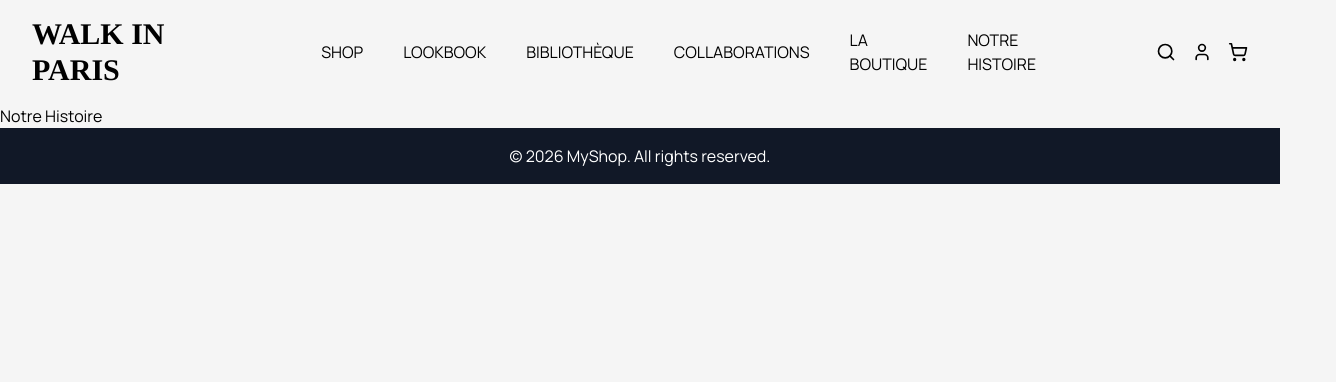
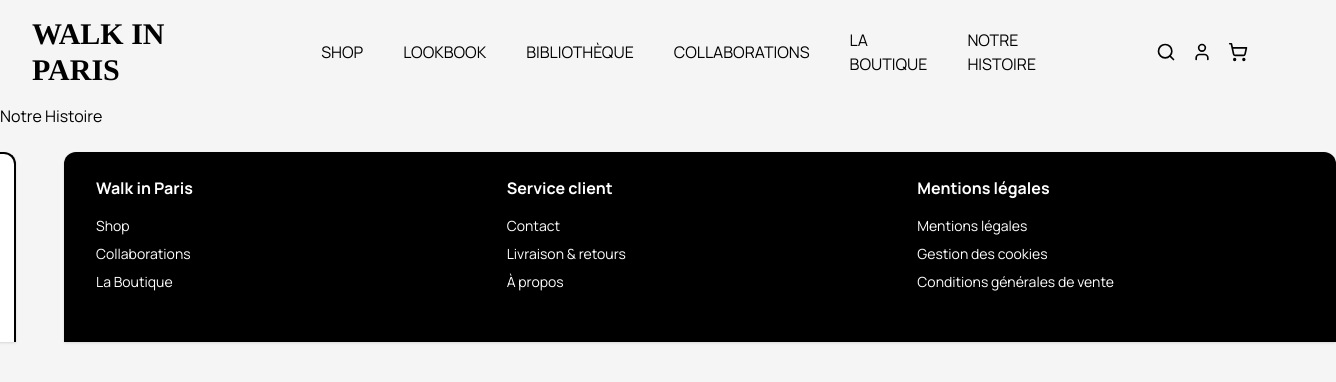
Before and after one commit to AntoineWtz/walk-template, a React (Create React App) app: page /about in a window 1280 px wide. Shown: the top 382 px of the page, 1336 px wide, since content can reach past the window. Built offline with nearby package versions, Linux system fonts and the light colour scheme.

Commit message:
perfect footer desktop

```diff
--- a/src/components/Footer.tsx
+++ b/src/components/Footer.tsx
@@ -1,9 +1,74 @@
 import React from 'react';
+import { Twitter, Instagram, Flame } from 'lucide-react';
+import logo from '../assets/img/logo-walk-monoblack.png';
 
 const Footer = () => {
     return (
-        <footer className="bg-gray-900 text-white py-4 text-center">
-            <p>&copy; {new Date().getFullYear()} MyShop. All rights reserved.</p>
+        <footer className="text-white">
+            {/* Grid principale */}
+            <div className="container mx-auto grid grid-cols-12 gap-6 pt-6 md:gap-12 justify-center">
+                {/* Bloc réseaux sociaux */}
+                <div className="bg-white border-t-2 border-l-2 border-r-2 border-black rounded-t-xl col-span-1 flex flex-col items-center justify-evenly space-y-4 py-4 px-4 shadow">
+                    <a
+                        href="https://instagram.com"
+                        target="_blank"
+                        rel="noopener noreferrer"
+                        className="text-black hover:text-gray-400"
+                    >
+                        <Instagram size={24} />
+                    </a>
+                    <a
+                        href="https://tiktok.com"
+                        target="_blank"
+                        rel="noopener noreferrer"
+                        className="text-black hover:text-gray-400"
+                    >
+                        <Flame size={24} />
+                    </a>
+                    <a
+                        href="https://twitter.com"
+                        target="_blank"
+                        rel="noopener noreferrer"
+                        className="text-black hover:text-gray-400"
+                    >
+                        <Twitter size={24} />
+                    </a>
+                    <img src={logo} alt="Walk in Paris Logo" loading="lazy" className="w-30 h-30 object-contain" />
+                </div>
+
+                {/* Bloc des liens principaux */}
+                <div className="bg-black rounded-t-xl col-span-11 grid grid-cols-1 md:grid-cols-3 gap-6 py-6 px-8 shadow">
+                    {/* Colonne "Walk in Paris" */}
+                    <div>
+                        <h3 className="font-bold mb-4">Walk in Paris</h3>
+                        <ul className="space-y-2 text-sm">
+                            <li><a href="/shop" className="hover:text-gray-400">Shop</a></li>
+                            <li><a href="/collaborations" className="hover:text-gray-400">Collaborations</a></li>
+                            <li><a href="/store" className="hover:text-gray-400">La Boutique</a></li>
+                        </ul>
+                    </div>
+
+                    {/* Colonne "Service client" */}
+                    <div>
+                        <h3 className="font-bold mb-4">Service client</h3>
+                        <ul className="space-y-2 text-sm">
+                            <li><a href="/contact" className="hover:text-gray-400">Contact</a></li>
+                            <li><a href="/retours" className="hover:text-gray-400">Livraison & retours</a></li>
+                            <li><a href="/about" className="hover:text-gray-400">À propos</a></li>
+                        </ul>
+                    </div>
+
+                    {/* Colonne "Mentions légales" */}
+                    <div>
+                        <h3 className="font-bold mb-4">Mentions légales</h3>
+                        <ul className="space-y-2 text-sm">
+                            <li><a href="/mentions-legales" className="hover:text-gray-400">Mentions légales</a></li>
+                            <li><a href="/cookies" className="hover:text-gray-400">Gestion des cookies</a></li>
+                            <li><a href="/cgv" className="hover:text-gray-400">Conditions générales de vente</a></li>
+                        </ul>
+                    </div>
+                </div>
+            </div>
         </footer>
     );
 };
--- a/src/pages/Home.tsx
+++ b/src/pages/Home.tsx
@@ -48,7 +48,7 @@
                 <div className="w-full md:w-1/2">
                     <img
                         src={homepage2}
-                        alt="Image Automne/Hiver"
+                        alt="Collection Automne/Hiver"
                         loading="lazy"
                         className="w-full h-auto rounded-2xl"
                     />
@@ -77,19 +77,19 @@
 
             {/* Carré avec icônes */}
             <div className="grid grid-cols-2 gap-6 md:gap-12 md:col-span-4 md:row-start-7 md:row-span-4">
-                <div className="flex flex-col items-center justify-evenly bg-white p-4 shadow rounded-2xl bg-red-200">
+                <div className="flex flex-col items-center justify-evenly bg-white p-4 shadow rounded-2xl bg-red-50">
                     <ShoppingBagIcon size="32" />
                     <p className="font-semibold">Shop</p>
                 </div>
-                <div className="flex flex-col items-center justify-evenly bg-white p-4 shadow rounded-2xl bg-blue-200">
+                <div className="flex flex-col items-center justify-evenly bg-white p-4 shadow rounded-2xl bg-blue-50">
                     <Book size="32" />
                     <p className="font-semibold">Lookbook</p>
                 </div>
-                <div className="flex flex-col items-center justify-evenly bg-white p-4 shadow rounded-2xl bg-green-200">
+                <div className="flex flex-col items-center justify-evenly bg-white p-4 shadow rounded-2xl bg-green-50">
                     <Newspaper size="32" />
                     <p className="font-semibold">Library</p>
                 </div>
-                <div className="flex flex-col items-center justify-evenly bg-white p-4 shadow rounded-2xl bg-orange-200">
+                <div className="flex flex-col items-center justify-evenly bg-white p-4 shadow rounded-2xl bg-orange-50">
                     <StoreIcon size="32" />
                     <p className="font-semibold">Boutique</p>
                 </div>
--- a/src/pages/Store.tsx
+++ b/src/pages/Store.tsx
@@ -21,11 +21,11 @@
             </div>
 
             {/* Trois premiers blocs */}
-            {/* Image carrée */}
+            {/*  carrée */}
             <div className="col-span-1 md:col-span-4 md:row-span-4 overflow-hidden rounded-2xl shadow">
                 <img
                     src={storeImg1}
-                    alt="Store Image 1"
+                    alt="Store 1"
                     loading="lazy"
                     className="w-full h-full object-cover rounded-2xl"
                 />
@@ -59,12 +59,12 @@
                 ></iframe>
             </div>
 
-            {/* Galerie d'images en bento grid */}
+            {/* Galerie d's en bento grid */}
             <div className="grid grid-cols-1 gap-6 md:grid-cols-12 md:gap-12">
                 <div className="col-span-12 md:col-span-6 md:row-span-3 overflow-hidden rounded-2xl shadow">
                     <img
                         src={storeImg2}
-                        alt="Store Image 2"
+                        alt="Store 2"
                         loading="lazy"
                         className="w-full h-full object-cover rounded-2xl"
                     />
@@ -72,7 +72,7 @@
                 <div className="col-span-12 md:col-span-6 md:row-span-3 overflow-hidden rounded-2xl shadow">
                     <img
                         src={storeImg5}
-                        alt="Store Image 5"
+                        alt="Store 5"
                         loading="lazy"
                         className="w-full h-full object-cover rounded-2xl"
                     />
@@ -80,7 +80,7 @@
                 <div className="col-span-6 md:col-span-4 md:row-span-3 overflow-hidden rounded-2xl shadow">
                     <img
                         src={storeImg3}
-                        alt="Store Image 3"
+                        alt="Store 3"
                         loading="lazy"
                         className="w-full h-full object-cover rounded-2xl"
                     />
@@ -88,7 +88,7 @@
                 <div className="col-span-6 md:col-span-4 md:row-span-3 overflow-hidden rounded-2xl shadow">
                     <img
                         src={storeImg6}
-                        alt="Store Image 6"
+                        alt="Store 6"
                         loading="lazy"
                         className="w-full h-full object-cover rounded-2xl"
                     />
@@ -96,7 +96,7 @@
                 <div className="col-span-12 md:col-span-4 md:row-span-3 overflow-hidden rounded-2xl shadow">
                     <img
                         src={storeImg4}
-                        alt="Store Image 4"
+                        alt="Store 4"
                         loading="lazy"
                         className="w-full h-full object-cover rounded-2xl"
                     />
@@ -104,7 +104,7 @@
                 <div className="col-span-12 md:col-span-6 md:row-span-4 overflow-hidden rounded-2xl shadow">
                     <img
                         src={storeImg7}
-                        alt="Store Image 7"
+                        alt="Store 7"
                         loading="lazy"
                         className="w-full h-full object-cover rounded-2xl"
                     />
@@ -112,7 +112,7 @@
                 <div className="col-span-12 md:col-span-6 md:row-span-4 overflow-hidden rounded-2xl shadow">
                     <img
                         src={storeImg8}
-                        alt="Store Image 8"
+                        alt="Store 8"
                         loading="lazy"
                         className="w-full h-full object-cover rounded-2xl"
                     />
@@ -120,7 +120,7 @@
                 <div className="col-span-12 md:col-span-4 md:row-span-3 overflow-hidden rounded-2xl shadow">
                     <img
                         src={storeImg9}
-                        alt="Store Image 9"
+                        alt="Store 9"
                         loading="lazy"
                         className="w-full h-full object-cover rounded-2xl"
                     />
@@ -128,7 +128,7 @@
                 <div className="col-span-12 md:col-span-4 md:row-span-3 overflow-hidden rounded-2xl shadow">
                     <img
                         src={storeImg10}
-                        alt="Store Image 10"
+                        alt="Store 10"
                         loading="lazy"
                         className="w-full h-full object-cover rounded-2xl"
                     />
@@ -136,7 +136,7 @@
                 <div className="col-span-12 md:col-span-4 md:row-span-3 overflow-hidden rounded-2xl shadow">
                     <img
                         src={storeImg11}
-                        alt="Store Image 11"
+                        alt="Store 11"
                         loading="lazy"
                         className="w-full h-full object-cover rounded-2xl"
                     />
```
